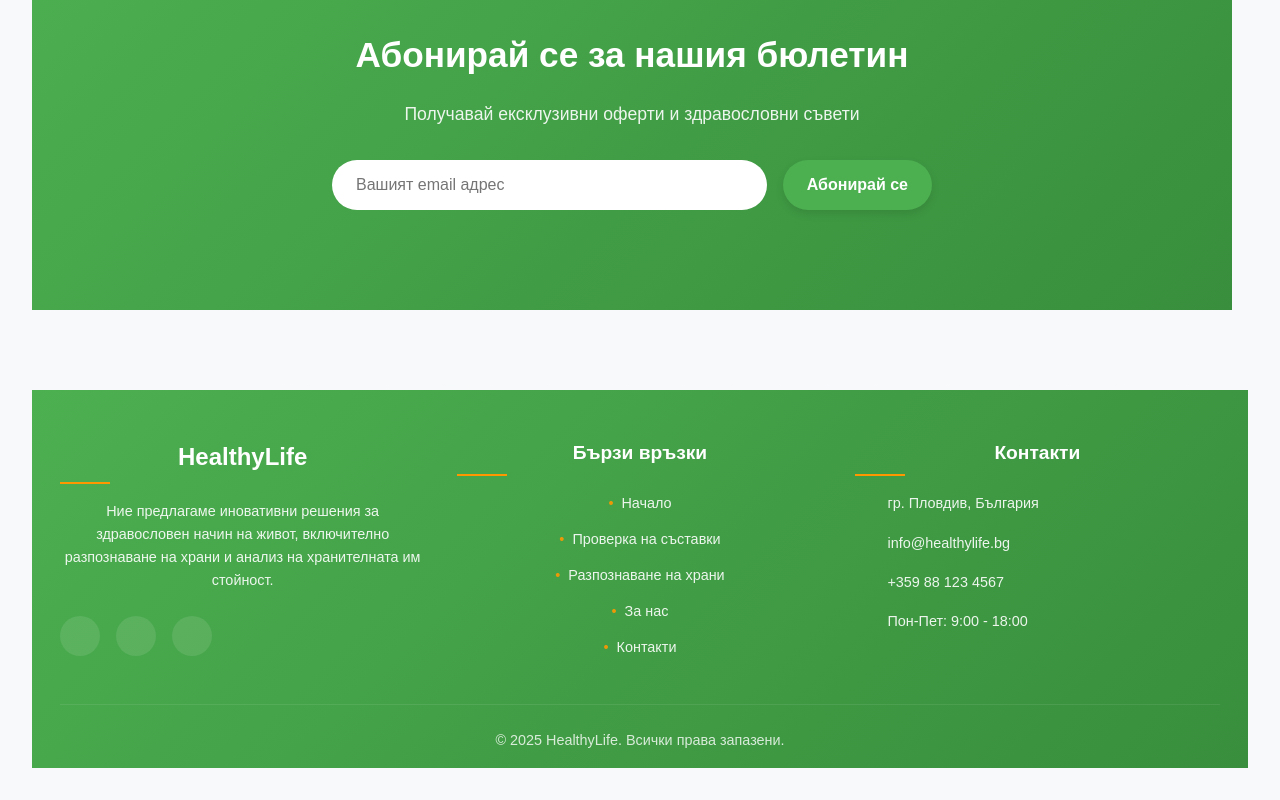
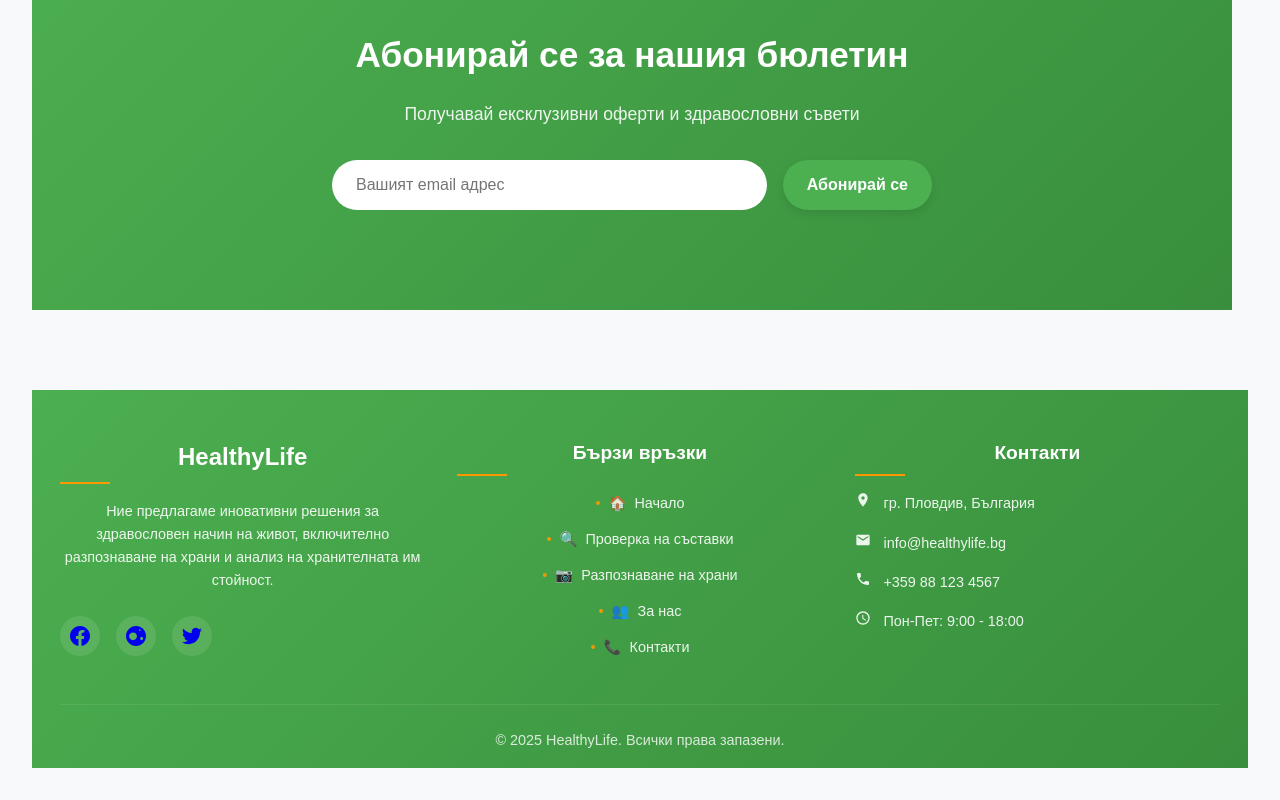
Before and after one commit to MagdalenaMaglizhanova/food-label-scanner, a React (Vite) app: page / in a window 1280 px wide. Shown: the part 3070-3870 px from the top of the page. Built offline with nearby package versions, Linux system fonts and the light colour scheme.

Commit message:
Update Footer.tsx

```diff
--- a/src/components/Footer.tsx
+++ b/src/components/Footer.tsx
@@ -15,13 +15,19 @@ const Footer: React.FC = () => {
             </p>
             <div className="social-links">
               <a href="#" className="social-link" aria-label="Facebook">
-                <i className="fab fa-facebook-f"></i>
+                <svg width="20" height="20" viewBox="0 0 24 24" fill="currentColor">
+                  <path d="M24 12.073c0-6.627-5.373-12-12-12s-12 5.373-12 12c0 5.99 4.388 10.954 10.125 11.854v-8.385H7.078v-3.47h3.047V9.43c0-3.007 1.792-4.669 4.533-4.669 1.312 0 2.686.235 2.686.235v2.953H15.83c-1.491 0-1.956.925-1.956 1.874v2.25h3.328l-.532 3.47h-2.796v8.385C19.612 23.027 24 18.062 24 12.073z"/>
+                </svg>
               </a>
               <a href="#" className="social-link" aria-label="Instagram">
-                <i className="fab fa-instagram"></i>
+                <svg width="20" height="20" viewBox="0 0 24 24" fill="currentColor">
+                  <path d="M12.017 0C5.396 0 .029 5.367.029 11.987c0 6.62 5.367 11.987 11.988 11.987s11.987-5.367 11.987-11.987C24.014 5.367 18.647.001 12.017.001zM8.449 16.988c-1.297 0-2.448-.49-3.323-1.297C4.25 14.816 3.76 13.665 3.76 12.368s.49-2.448 1.366-3.323c.875-.807 2.026-1.297 3.323-1.297s2.448.49 3.323 1.297c.875.875 1.366 2.026 1.366 3.323s-.491 2.448-1.366 3.323c-.875.807-2.026 1.297-3.323 1.297zm8.062-10.966c-.557 0-1.008-.451-1.008-1.008s.451-1.008 1.008-1.008 1.008.451 1.008 1.008-.451 1.008-1.008 1.008zm2.269 10.966c-1.019 0-1.846-.827-1.846-1.846s.827-1.846 1.846-1.846 1.846.827 1.846 1.846-.827 1.846-1.846 1.846z"/>
+                </svg>
               </a>
               <a href="#" className="social-link" aria-label="Twitter">
-                <i className="fab fa-twitter"></i>
+                <svg width="20" height="20" viewBox="0 0 24 24" fill="currentColor">
+                  <path d="M23.953 4.57a10 10 0 01-2.825.775 4.958 4.958 0 002.163-2.723c-.951.555-2.005.959-3.127 1.184a4.92 4.92 0 00-8.384 4.482C7.69 8.095 4.067 6.13 1.64 3.162a4.822 4.822 0 00-.666 2.475c0 1.71.87 3.213 2.188 4.096a4.904 4.904 0 01-2.228-.616v.06a4.923 4.923 0 003.946 4.827 4.996 4.996 0 01-2.212.085 4.936 4.936 0 004.604 3.417 9.867 9.867 0 01-6.102 2.105c-.39 0-.779-.023-1.17-.067a13.995 13.995 0 007.557 2.209c9.053 0 13.998-7.496 13.998-13.985 0-.21 0-.42-.015-.63A9.935 9.935 0 0024 4.59z"/>
+                </svg>
               </a>
             </div>
           </div>
@@ -30,19 +36,41 @@ const Footer: React.FC = () => {
           <div className="footer-section">
             <h4 className="footer-subtitle">Бързи връзки</h4>
             <ul className="footer-links">
-              <li><Link to="/">Начало</Link></li>
-              <li><Link to="/scanner">Проверка на съставки</Link></li>
+              <li>
+                <Link to="/" className="footer-link">
+                  <span className="link-icon">🏠</span>
+                  Начало
+                </Link>
+              </li>
+              <li>
+                <Link to="/scanner" className="footer-link">
+                  <span className="link-icon">🔍</span>
+                  Проверка на съставки
+                </Link>
+              </li>
               <li>
                 <a
                   href="https://magdalenamaglizhanova.github.io/food_recognition/"
                   target="_blank"
                   rel="noopener noreferrer"
+                  className="footer-link"
                 >
+                  <span className="link-icon">📷</span>
                   Разпознаване на храни
                 </a>
               </li>
-              <li><Link to="/about">За нас</Link></li>
-              <li><Link to="/contact">Контакти</Link></li>
+              <li>
+                <Link to="/about" className="footer-link">
+                  <span className="link-icon">👥</span>
+                  За нас
+                </Link>
+              </li>
+              <li>
+                <Link to="/contact" className="footer-link">
+                  <span className="link-icon">📞</span>
+                  Контакти
+                </Link>
+              </li>
             </ul>
           </div>
 
@@ -50,10 +78,38 @@ const Footer: React.FC = () => {
           <div className="footer-section">
             <h4 className="footer-subtitle">Контакти</h4>
             <div className="contact-info">
-              <p><i className="fas fa-map-marker-alt"></i> гр. Пловдив, България</p>
-              <p><i className="fas fa-envelope"></i> info@healthylife.bg</p>
-              <p><i className="fas fa-phone"></i> +359 88 123 4567</p>
-              <p><i className="fas fa-clock"></i> Пон-Пет: 9:00 - 18:00</p>
+              <p>
+                <span className="contact-icon">
+                  <svg width="16" height="16" viewBox="0 0 24 24" fill="currentColor">
+                    <path d="M12 2C8.13 2 5 5.13 5 9c0 5.25 7 13 7 13s7-7.75 7-13c0-3.87-3.13-7-7-7zm0 9.5c-1.38 0-2.5-1.12-2.5-2.5s1.12-2.5 2.5-2.5 2.5 1.12 2.5 2.5-1.12 2.5-2.5 2.5z"/>
+                  </svg>
+                </span>
+                гр. Пловдив, България
+              </p>
+              <p>
+                <span className="contact-icon">
+                  <svg width="16" height="16" viewBox="0 0 24 24" fill="currentColor">
+                    <path d="M20 4H4c-1.1 0-1.99.9-1.99 2L2 18c0 1.1.9 2 2 2h16c1.1 0 2-.9 2-2V6c0-1.1-.9-2-2-2zm0 4l-8 5-8-5V6l8 5 8-5v2z"/>
+                  </svg>
+                </span>
+                info@healthylife.bg
+              </p>
+              <p>
+                <span className="contact-icon">
+                  <svg width="16" height="16" viewBox="0 0 24 24" fill="currentColor">
+                    <path d="M6.62 10.79c1.44 2.83 3.76 5.14 6.59 6.59l2.2-2.2c.27-.27.67-.36 1.02-.24 1.12.37 2.33.57 3.57.57.55 0 1 .45 1 1V20c0 .55-.45 1-1 1-9.39 0-17-7.61-17-17 0-.55.45-1 1-1h3.5c.55 0 1 .45 1 1 0 1.25.2 2.45.57 3.57.11.35.03.74-.25 1.02l-2.2 2.2z"/>
+                  </svg>
+                </span>
+                +359 88 123 4567
+              </p>
+              <p>
+                <span className="contact-icon">
+                  <svg width="16" height="16" viewBox="0 0 24 24" fill="currentColor">
+                    <path d="M11.99 2C6.47 2 2 6.48 2 12s4.47 10 9.99 10C17.52 22 22 17.52 22 12S17.52 2 11.99 2zM12 20c-4.42 0-8-3.58-8-8s3.58-8 8-8 8 3.58 8 8-3.58 8-8 8zm.5-13H11v6l5.25 3.15.75-1.23-4.5-2.67z"/>
+                  </svg>
+                </span>
+                Пон-Пет: 9:00 - 18:00
+              </p>
             </div>
           </div>
         </div>
```
